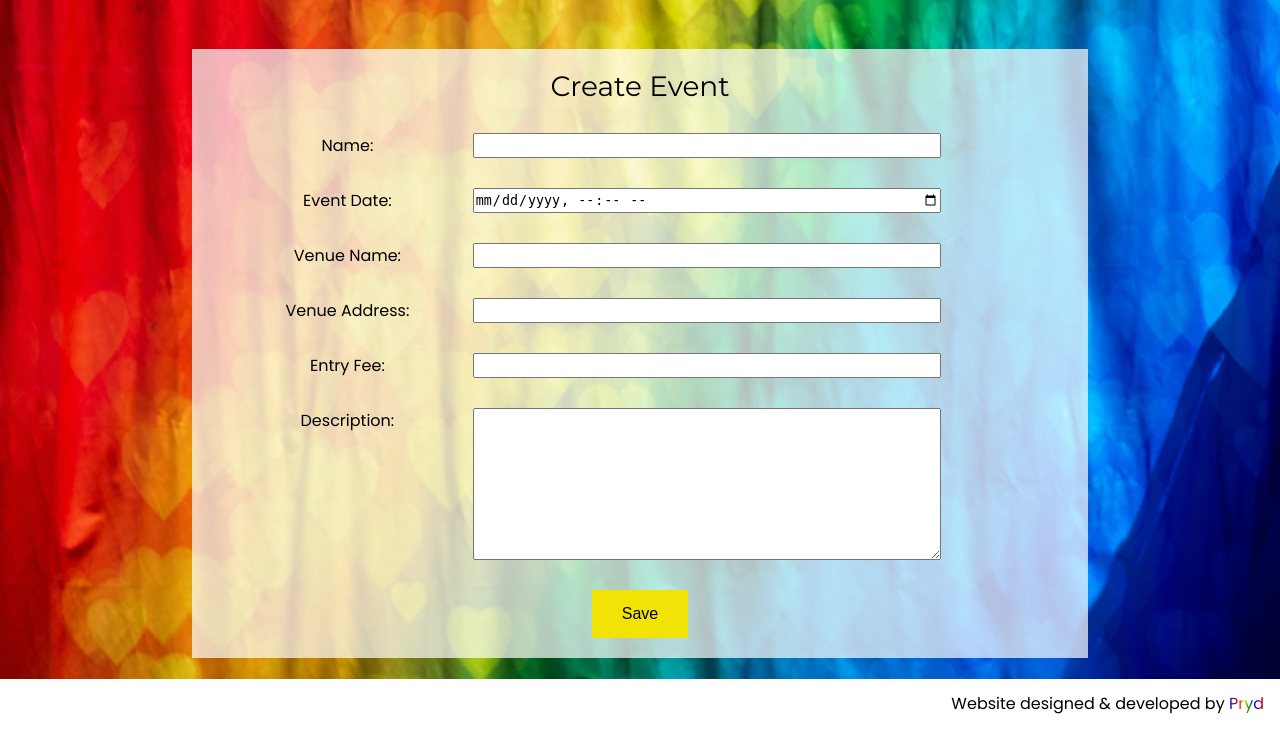
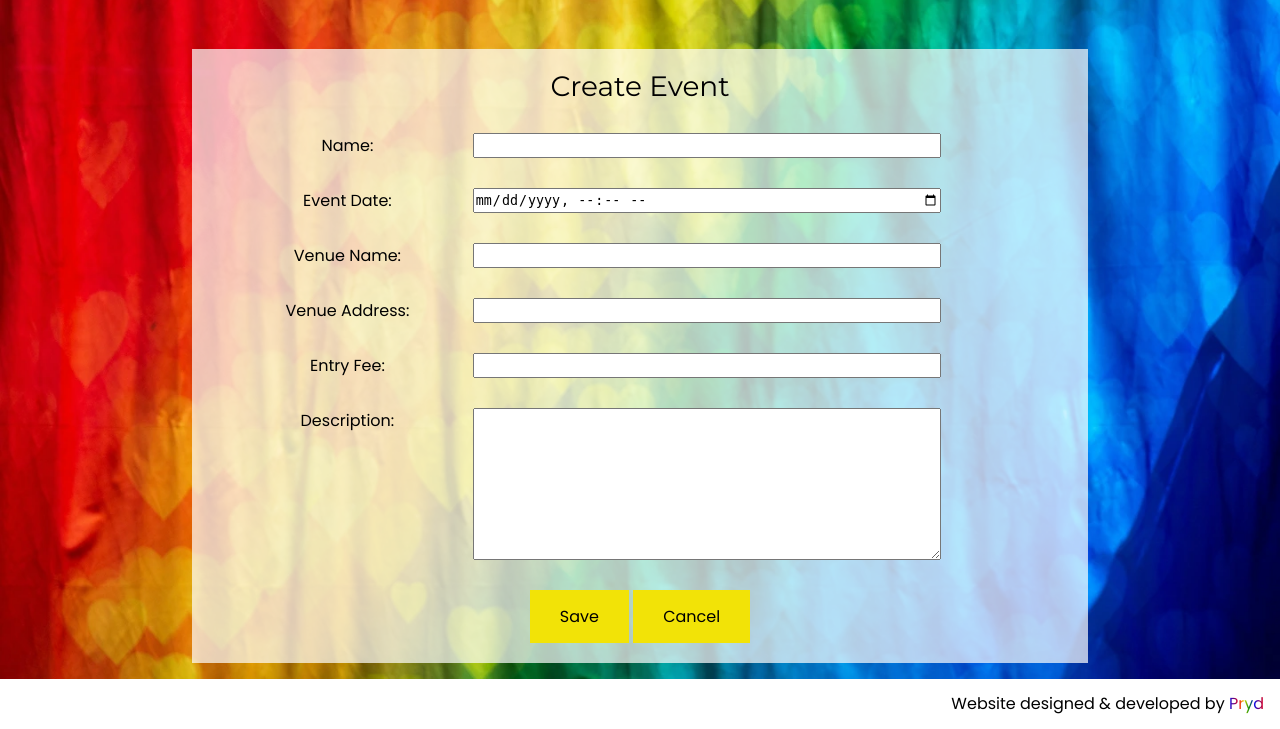
Before and after one commit to Jamie-Gargrave/pryd, a Django app: page /events/new/ in a window 1280 px wide. Shown: the part 71-800 px from the top of the page. Run offline with Django 5.2, Linux system fonts and the light colour scheme; the visitor is signed in with stand-in values (Sample User, id 1); some libraries are stand-ins or nearby versions.

Commit message:
Add cancel button to event form

```diff
--- a/events/templates/events/event_form.html
+++ b/events/templates/events/event_form.html
@@ -1,8 +1,5 @@
 {% extends "base.html" %}
 {% load static %}
-{% block extra_css %}
-<link rel="stylesheet" href="{% static 'css/events.css' %}">
-{% endblock %}
 
 {% block content %}
 <div class="full-height-container" id="login-container">
@@ -37,6 +34,12 @@
                 {{ form.description }}
             </div>
             <button type="submit" class="btn btn-primary">Save</button>
+
+            {% if form.instance.pk %}
+                <a href="{% url 'event_detail' form.instance.pk %}" class="btn btn-secondary">Cancel</a>
+            {% else %}
+                <a href="{% url 'event_list' %}" class="btn btn-secondary">Cancel</a>
+            {% endif %}
         </form>
     </div>
 </div>
--- a/static/css/style.css
+++ b/static/css/style.css
@@ -25,14 +25,22 @@ body {
 }
 
 .link-button,
+.btn-primary,
+.btn-secondary,
 button[type=submit]{
+    font-family: 'Poppins', sans-serif;
+    text-decoration: none;
+    color: black;
     border: none;
     background-color: #F2E307;
     padding: 15px 30px;
     font-size: 1rem;
+    line-height: 23px;
 }
 
 .link-button:hover,
+.btn-primary:hover,
+.btn-secondary:hover,
 button[type=submit]:hover {
     cursor: pointer;
     background-color: #f2b507;
```
